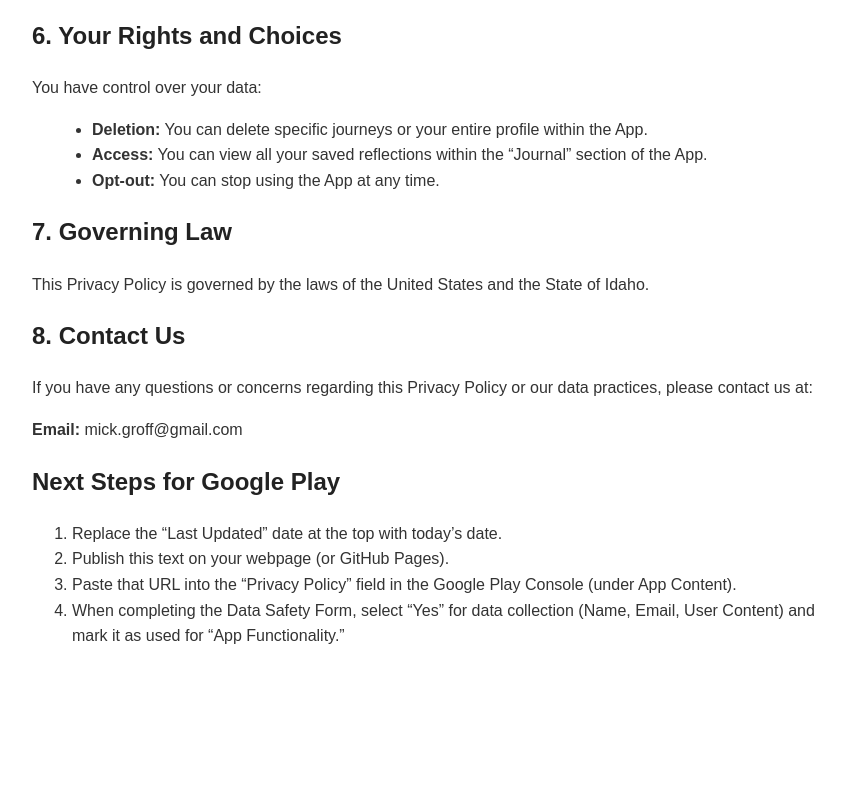
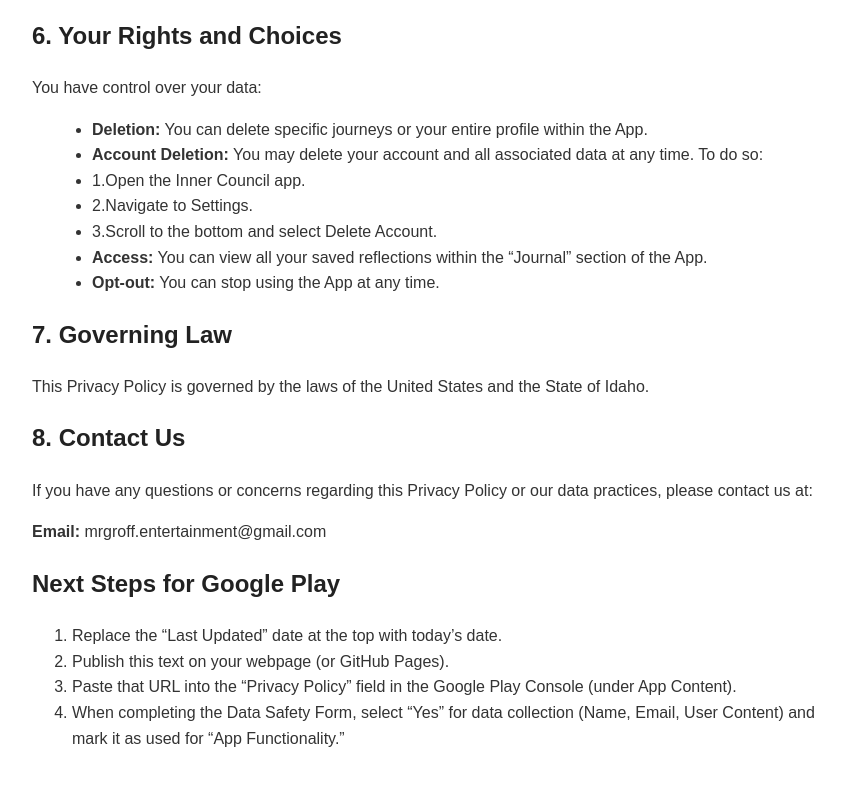
Before and after one commit to mgroff1/inner-council-privacy-policy, a plain HTML site: page index.html in a window 1280 px wide. Shown: the part 1489-2274 px from the top of the page, without its empty margins (208-1053 px from the left). Before the commit the page ends 2178 px from the top, so only its background shows below. Drawn offline with Linux system fonts and the light colour scheme.

Commit message:
updated policy

```diff
--- a/index.html
+++ b/index.html
@@ -76,6 +76,11 @@
 
 <ul>
     <li><strong>Deletion:</strong> You can delete specific journeys or your entire profile within the App.</li>
+    <li><strong>Account Deletion:</strong> You may delete your account and all associated data at any time. To do so:
+        <li>1.Open the Inner Council app.</li>
+        <li>2.Navigate to Settings.</li>
+        <li>3.Scroll to the bottom and select Delete Account.</li>
+    </li>
     <li><strong>Access:</strong> You can view all your saved reflections within the “Journal” section of the App.</li>
     <li><strong>Opt-out:</strong> You can stop using the App at any time.</li>
 </ul>
@@ -88,7 +93,7 @@
 
 <p>If you have any questions or concerns regarding this Privacy Policy or our data practices, please contact us at:</p>
 
-<p><strong>Email:</strong> mick.groff@gmail.com</p>
+<p><strong>Email:</strong> mrgroff.entertainment@gmail.com</p>
 
 <h2>Next Steps for Google Play</h2>
 
```
Also changed, not shown: css/style.css (added).
